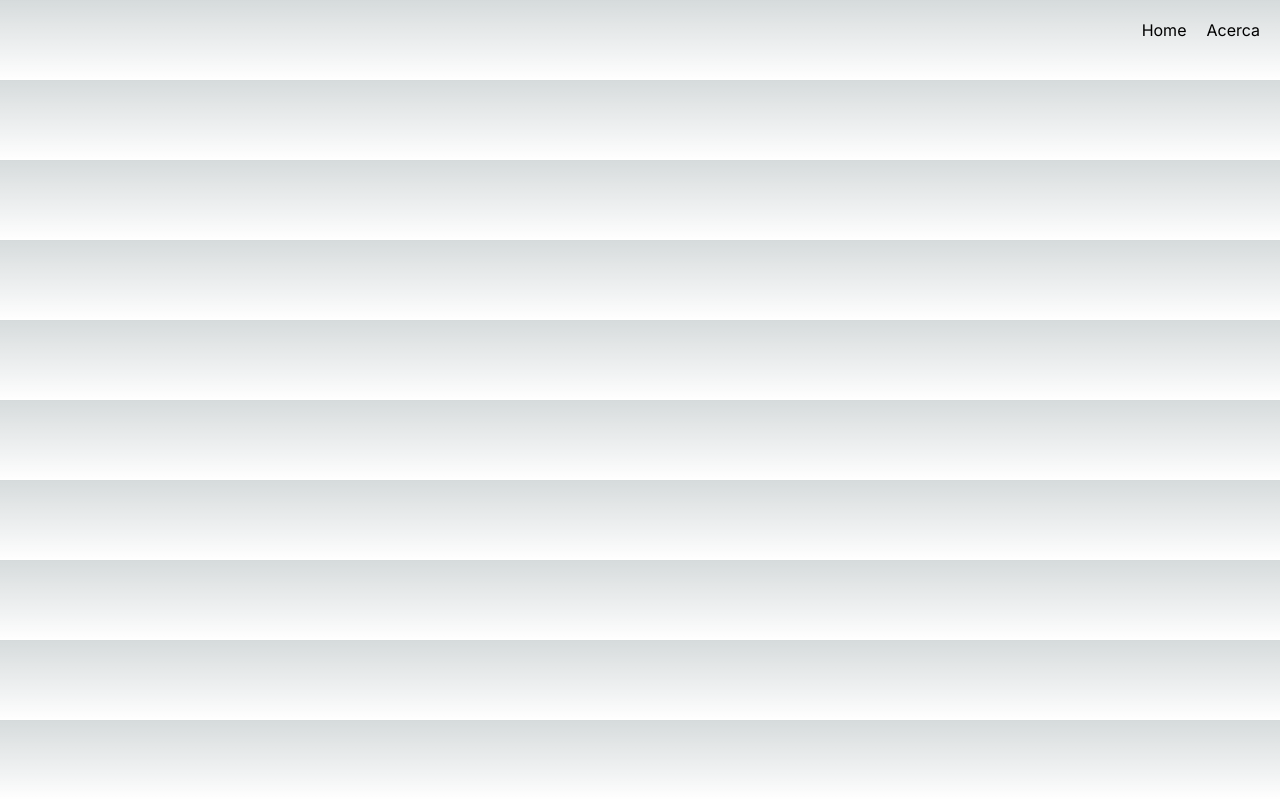
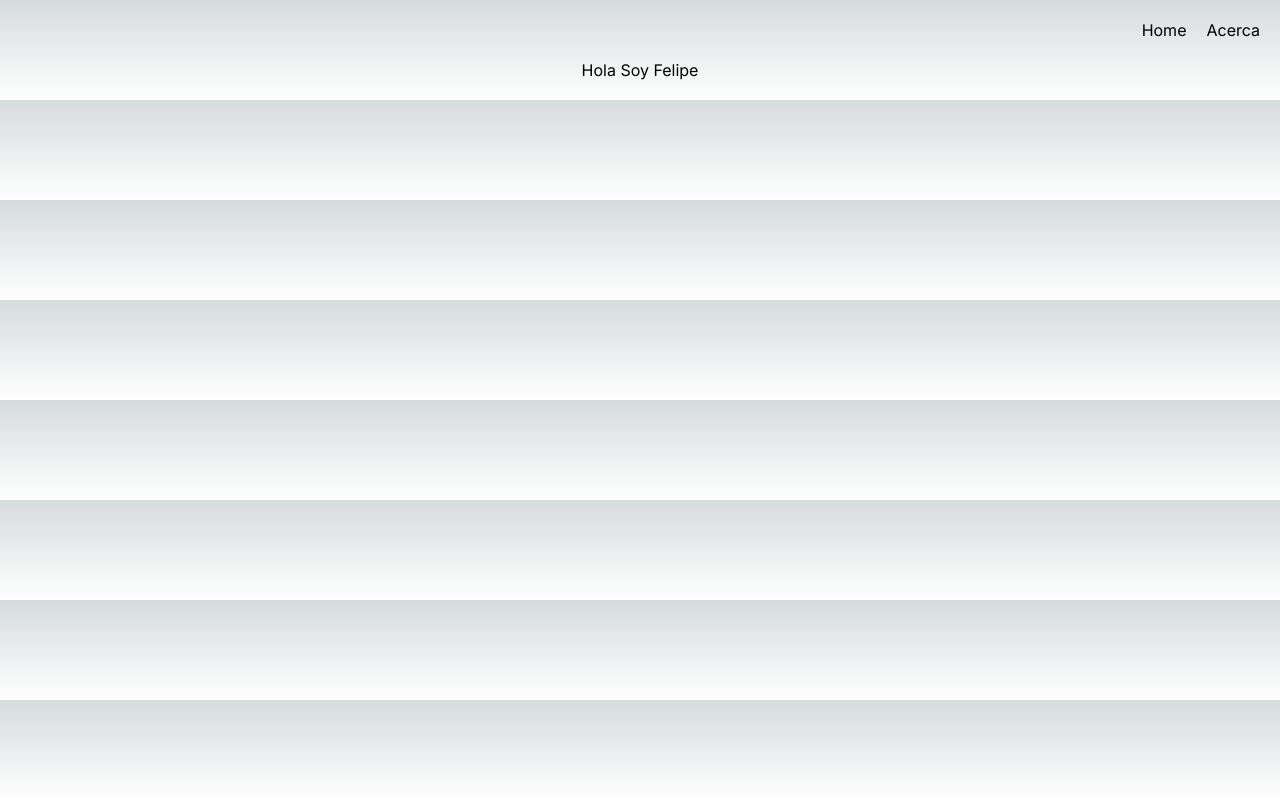
Before and after one commit to FelipeGaribay-UTSJR/proyecto4.0, a Next.js app: page / in a window 1280 px wide. Built offline with nearby package versions, Linux system fonts and the light colour scheme.

Commit message:
Actualizacion

```diff
--- a/app/page.tsx
+++ b/app/page.tsx
@@ -8,8 +8,12 @@ export default function Home() {
           <a href="#">Home</a>
           <a href="#">Acerca</a>
         </nav>
+        <body>
+          <div style={{ textAlign: 'center' }}>
+            <title style={{ display: 'block' }}>Hola Soy Felipe</title>
+          </div>
+        </body>
       </div>
-
     </main>
   );
 }
```
